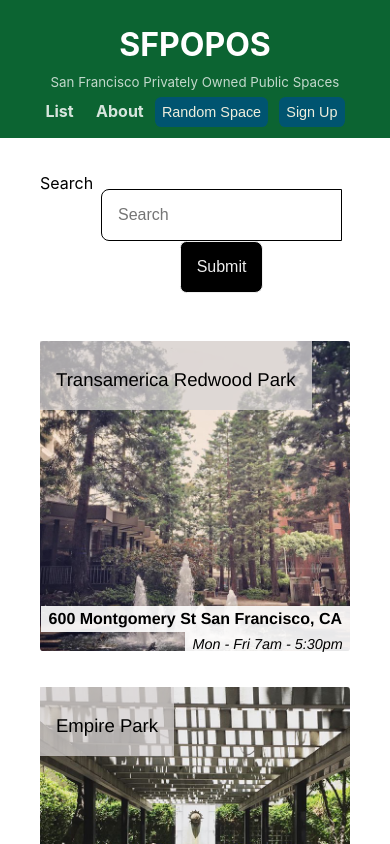
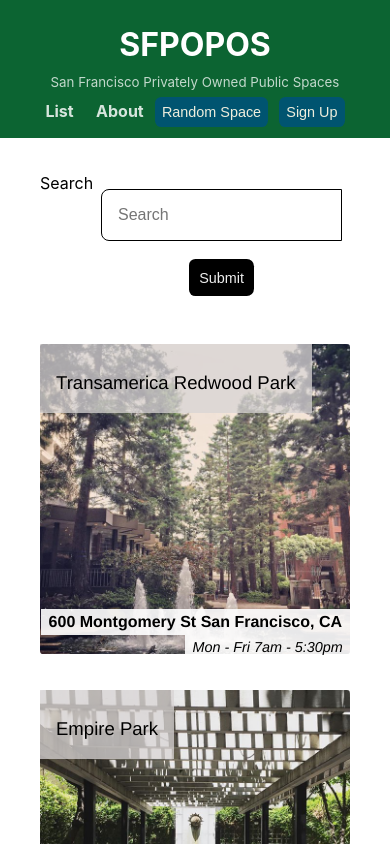
Before and after one commit to el634dev/sfpopos, a React (Create React App) app: page / in a window 390 px wide. Shown: the top 844 px of the page. Built offline with nearby package versions, Linux system fonts and the light colour scheme.

Commit message:
Update POPOSList.css

```diff
--- a/src/components/POPOSList/POPOSList.css
+++ b/src/components/POPOSList/POPOSList.css
@@ -15,11 +15,16 @@
     align-items: flex-start;
 }
 
-.POPOSList form input, .POPOSList form button {
+.POPOSList form input, .POPOSList-Button {
     padding: 1em;
     margin: 0;
     border: 1px solid;
     font-size: 1rem;
+}
+
+.POPOSList form div {
+   display: flex;
+   flex-direction: column;
 }
 
 .POPOSList form input {
@@ -30,6 +35,7 @@
 
 .POPOSList form button {
     color: #eee;
+    margin-top: 18px;
     background-color: black;
     border-top-right-radius: 0.5em;
     border-bottom-right-radius: 0.5em;
@@ -52,7 +58,7 @@
         align-items: center;
     }
 
-    .POPOSList form input, .POPOSList form button {
+    .POPOSList form input, .POPOSList-Button {
         padding: 1rem;
         margin: 0;
         border: 1px solid;
@@ -63,13 +69,6 @@
         flex: 1;
         border-top-left-radius: 0.5em;
         border-bottom-left-radius: 0.5em;
-    }
-
-    .POPOSList form button {
-        color: #eee;
-        background-color: black;
-        border-top-right-radius: 0.5em;
-        border-bottom-right-radius: 0.5em;
     }
 }
 
@@ -88,7 +87,7 @@
         align-items: flex-start;
     }
 
-    .POPOSList form input, .POPOSList form button {
+    .POPOSList form input, .POPOSList-Button {
         padding: 1em;
         margin: 0;
         border: 1px solid;
@@ -101,7 +100,7 @@
         border-bottom-left-radius: 0.5em;
     }
 
-    .POPOSList form button {
+    .POPOSList-Button {
         color: #eee;
         background-color: black;
         border-top-right-radius: 0.5em;
```
